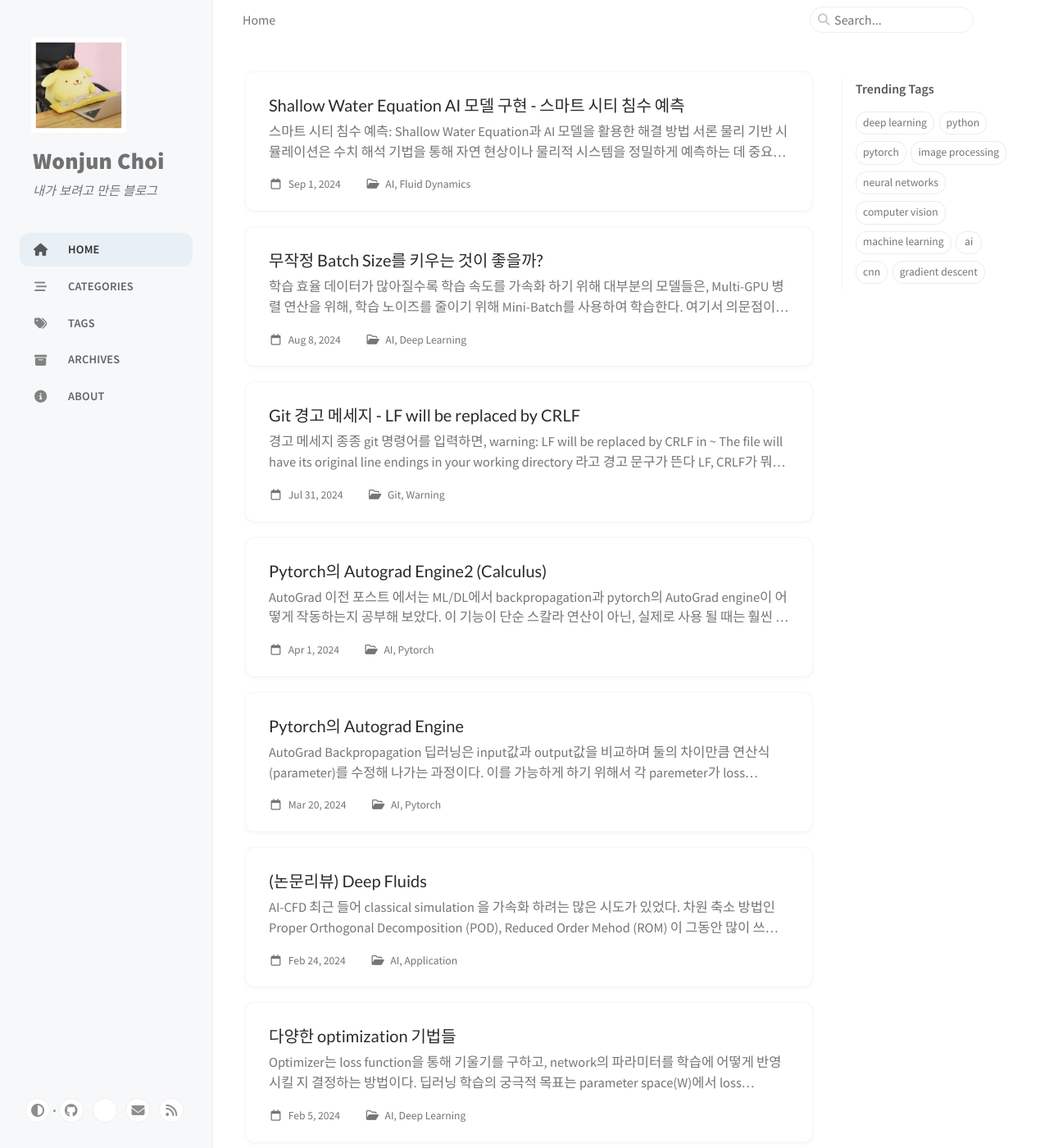
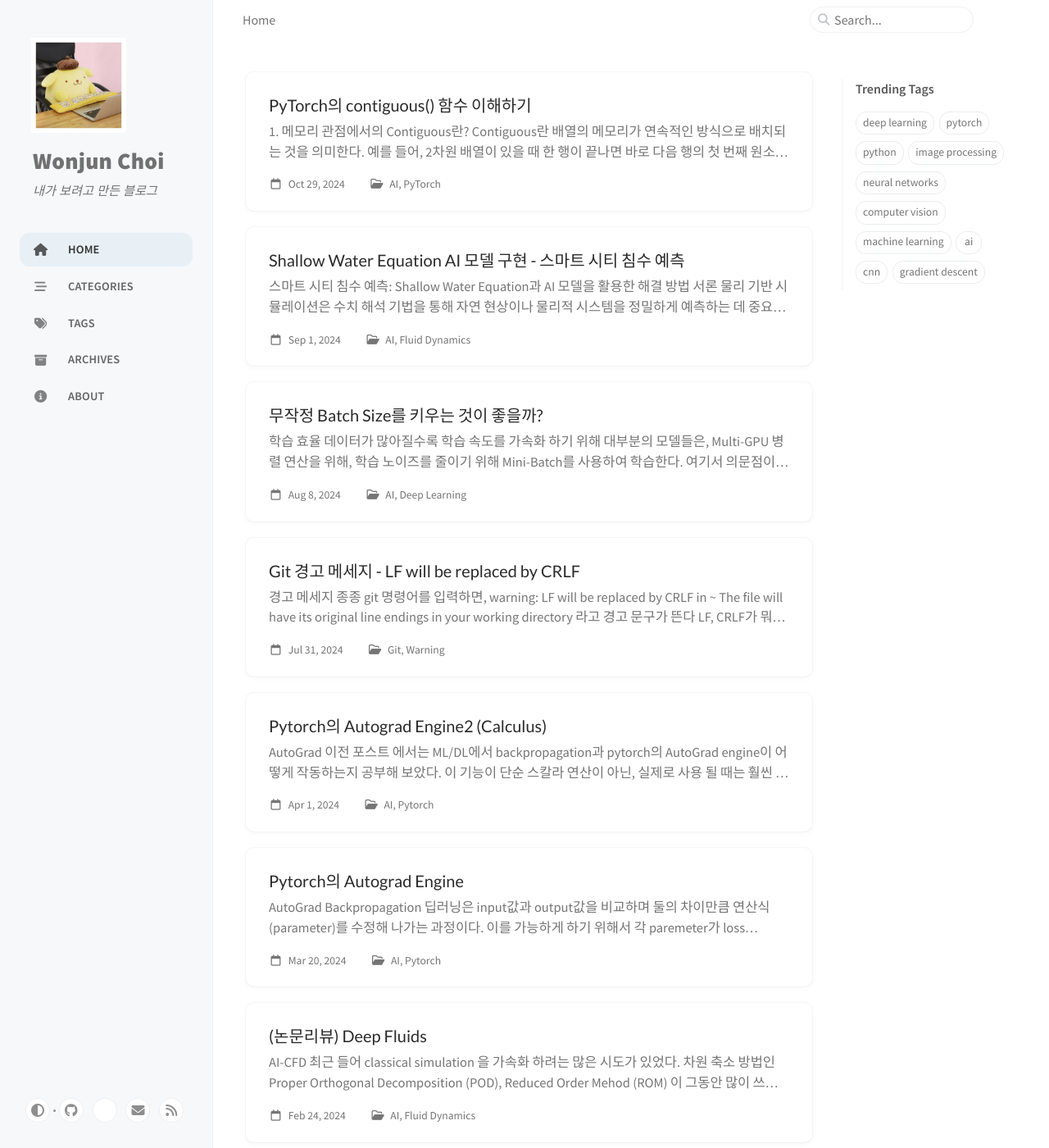
Before and after one commit to Junibuni/Junibuni.github.io, a Jekyll site: the page built from index.html, in a window 1280 px wide and 1400 px high. Shown: the whole window at 82% size. Built offline with Jekyll 4.4.1, drawn with Linux system fonts in a browser that asks for light colours; cached includes are drawn as plain includes; some of the changed lines change nothing that is shown.

Commit message:
:lipstick: Add Contiguous post

````diff
--- a/_posts/2024-02-24-deep-fluids.md
+++ b/_posts/2024-02-24-deep-fluids.md
@@ -1,7 +1,7 @@
 ---
 title: (논문리뷰) Deep Fluids
 date: 2024-02-24 11:46:00 +0800
-categories: [AI, Application]
+categories: [AI, Fluid Dynamics]
 tags: [ai, deep learning, generative Model, fluid dynamics, graphics, simulation]
 use_math: true
 ---
--- /dev/null
+++ b/_posts/2024-10-15-pytorch-contiguous.md
@@ -0,0 +1,182 @@
+---
+title: PyTorch의 contiguous() 함수 이해하기
+date: 2024-10-29 20:33:00 +0800
+categories: [AI, PyTorch]
+tags: [pytorch, tensor, contiguous, view, reshape, transpose, permute]
+use_math: true
+---
+
+## 1. 메모리 관점에서의 Contiguous란?
+
+**Contiguous**란 배열의 메모리가 연속적인 방식으로 배치되는 것을 의미한다. 예를 들어, 2차원 배열이 있을 때 **한 행이 끝나면 바로 다음 행의 첫 번째 원소가 메모리 상에 이어지는 방식**을 말한다. 이는 데이터 접근의 효율성을 높여주며, CPU나 GPU가 빠르게 데이터를 처리할 수 있도록 도와준다.
+
+PyTorch에서는 텐서를 조작할 때 **연속적인 메모리 배열(contiguous array)**이 중요한 역할을 한다. 일부 텐서 연산(특히 뷰나 슬라이스 관련 연산)에서는 **메모리의 주소가 바뀌지 않고** 텐서 모양만 바뀔 수 있다. 이 때문에 배열이 비연속적일 때 발생하는 문제를 해결하기 위해 `.contiguous()` 함수가 필요하다. 아래는 메모리를 따로 할당하지 않은 텐서 연산 예시이다.
+
+```python
+transpose()
+narrow()
+view()
+expand()
+permute()
+```
+
+
+## 2. 왜 Contiguous가 중요한가?
+
+PyTorch의 텐서 조작 함수들 중 일부는 입력 텐서가 **contiguous(연속적인 메모리)**인지 요구한다. 예를 들어, `.view()` 함수는 입력 텐서가 반드시 contiguous한 상태여야 동작한다. 반면, 텐서를 **전치(transpose)**하거나 **차원 재배열(permute)**할 경우, 메모리 배치가 뒤섞이면서 non-contiguous한 텐서가 생성된다. 이때 `.contiguous()`를 호출하면 새로운 contiguous 복사본이 만들어져 올바른 연산을 수행할 수 있다.
+
+
+## 3. Contiguous 관련 코드 예시
+
+### 코드 실행 예제: `transpose()`와 `.contiguous()` 사용 차이
+
+```python
+import torch
+import numpy as np
+
+a = torch.tensor(np.arange(12).reshape(3, 4), dtype=torch.float64)
+print(a)
+"""
+tensor([[ 0.,  1.,  2.,  3.],
+        [ 4.,  5.,  6.,  7.],
+        [ 8.,  9., 10., 11.]], dtype=torch.float64)
+"""
+
+# contiguous 상태
+for row in a:
+  for element in i:
+    print(element.data_ptr())
+
+# 주소 뒷자리만 표기 (8byte 간격으로 결과가 잘 나옴을 확인)
+"""
+880
+888
+896
+904
+912
+920
+928
+936
+944
+952
+960
+968
+"""
+
+# transpose -> 메모리 주소가 섞임 (non-contiguous)
+ta = a.T
+print(ta)
+"""
+tensor([[ 0.,  4.,  8.],
+        [ 1.,  5.,  9.],
+        [ 2.,  6., 10.],
+        [ 3.,  7., 11.]], dtype=torch.float64)
+"""
+print(ta.is_contiguous()) # False
+
+
+# non-contiguous 상태
+for row in ta:
+  for element in i:
+    print(element.data_ptr())
+
+# 4*8byte 간격으로 저장됨 (row는 8byte)
+"""
+880
+912
+944
+888
+920
+952
+896
+928
+960
+904
+936
+968
+"""
+
+# Contiguous 호출
+cta = ta.contiguous()
+for row in cta:
+  for element in i:
+    print(element.data_ptr())
+
+# 메모리 정렬 확인 (새로운 메모리에 할당 확인)
+"""
+480
+488
+496
+504
+512
+520
+528
+536
+544
+552
+560
+568
+"""
+```
+
+### 출력 결과 (메모리 주소 비교)
+
+1. **`a`의 메모리 주소**는 연속적이다.
+2. **전치된 텐서 `ta`**의 메모리 주소는 비연속적이다.
+3. **`ta.contiguous()`로 만든 `cta`**는 새롭게 연속적인 메모리를 할당받았다.
+
+
+## 4. Contiguous 관련 에러 코드 예시
+
+아래와 같은 상황에서 에러가 발생할 수 있다.
+
+```python
+ta.view(12)
+# Error: RuntimeError: view() cannot be called on non-contiguous tensor
+```
+
+`view()` 함수는 텐서가 반드시 contiguous한 상태여야 동작한다. 그렇지 않을 경우, **`.contiguous()`를 먼저 호출**해야 한다.
+
+```python
+cta = ta.contiguous()
+cta.view(12)  # 정상 동작
+```
+
+
+## 5. View vs Reshape, Transpose vs Permute: Contiguous 차이점
+
+### 5.1 View vs Reshape
+
+- **`view()`**와 **`reshape()`**는 둘 다 텐서의 모양을 바꿔준다.
+- 하지만, **`view()`**는 입력 텐서가 **contiguous한 경우에만** 동작한다.
+  - 만약 비연속적인(non-contiguous) 텐서에 대해 `view()`를 호출하면 에러가 발생한다.
+  - 따라서 `view()`는 **입출력 모두 contiguous**한 상태를 보장해야 한다.
+
+- **`reshape()`**는 입력 텐서가 **contiguous 여부와 상관없이** 동작한다.
+  - 만약 입력 텐서가 contiguous하지 않으면 내부적으로 **`.contiguous()` 복사본을 만든 후 재배열**한다.
+  - 즉, `reshape()`는 항상 **출력 텐서가 contiguous**한 상태를 보장한다.
+
+> 정리: `reshape()`는 내부적으로 `input.contiguous().view()`와 비슷한 역할을 한다. 따라서 안전하게 사용할 수 있다.
+
+
+### 5.2 Transpose vs Permute
+
+- **`transpose()`**와 **`permute()`**는 텐서의 **차원을 재배치**하는 함수다.
+  - `transpose()`는 **두 개의 차원만** 바꾸고, `permute()`는 **여러 차원을 동시에** 재배열할 수 있다.
+
+- **주의:** 이 함수들은 모두 **비연속적인(non-contiguous) 텐서**를 반환한다.
+  - 차원 재배열로 인해 메모리 배치가 바뀌기 때문이다.
+  - 따라서 이 함수들을 사용한 후, 필요한 경우 **`.contiguous()`를 호출해 연속적인 메모리 복사본을 생성**하는 것이 좋다.
+
+
+## 6. 결론: 언제 contiguous()를 사용해야 할까?
+
+- **`transpose()`나 `permute()`**로 생성된 텐서를 사용해야 할 때는 항상 **`.contiguous()`**를 고려하는 것이 좋다.
+- **딥러닝 모델**에서 이런 메모리 최적화가 중요한 경우도 있지만, 대개 성능에 큰 영향을 미치지 않는다.
+- 메모리 추가 사용이나 약간의 시간 지연이 발생할 수 있지만, **안전한 연산을 위해서는 contiguous 상태로 강제 변환**하는 것이 좋다.
+
+---
+
+## 참고자료
+
+- * [PyTorch 공식 문서: Tensor Basics](https://pytorch.org/docs/stable/tensors.html)
````
Also changed, not shown: _posts/2024-09-01-ai-cfd.md (+1 -0 lines).
